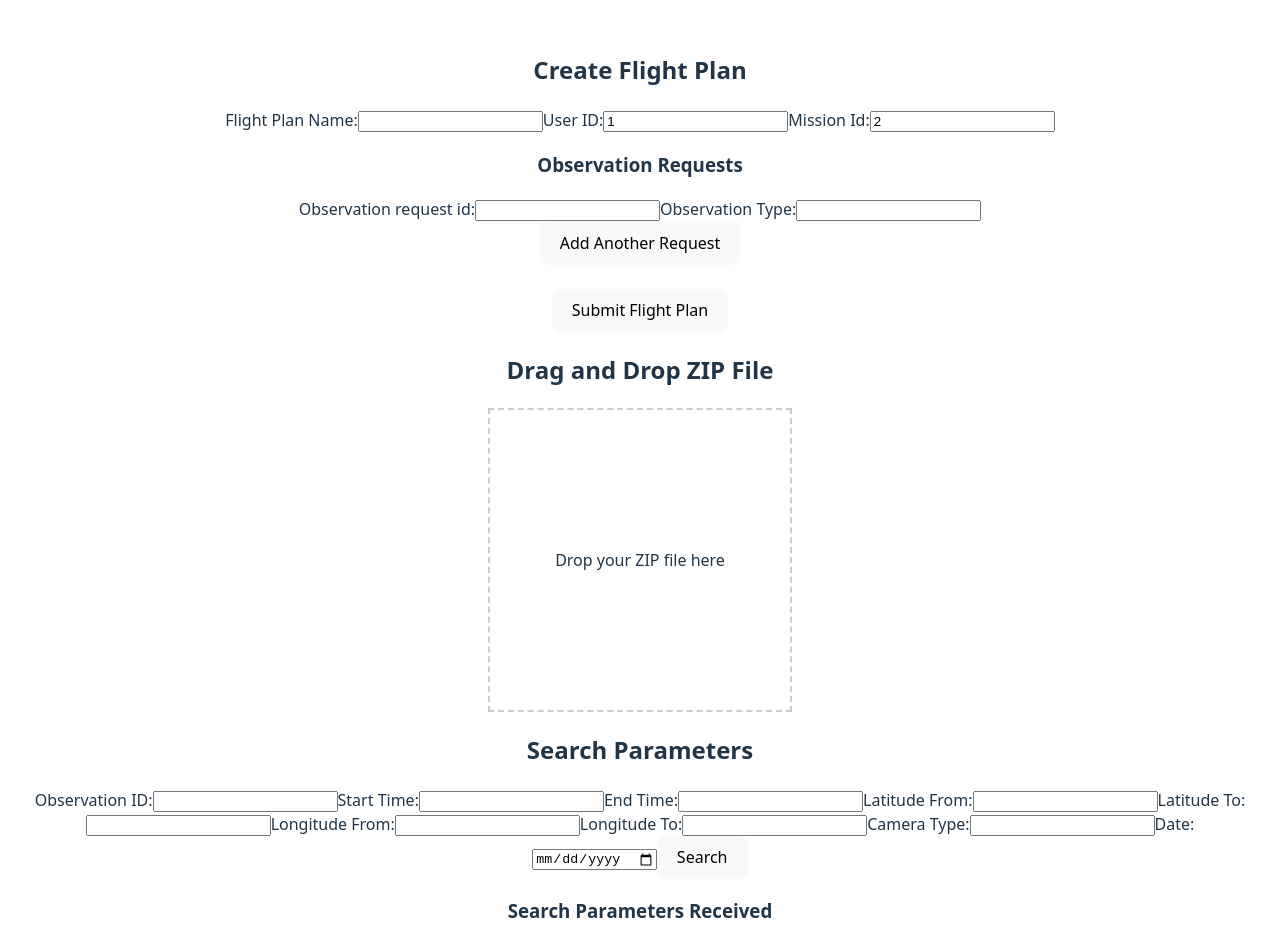
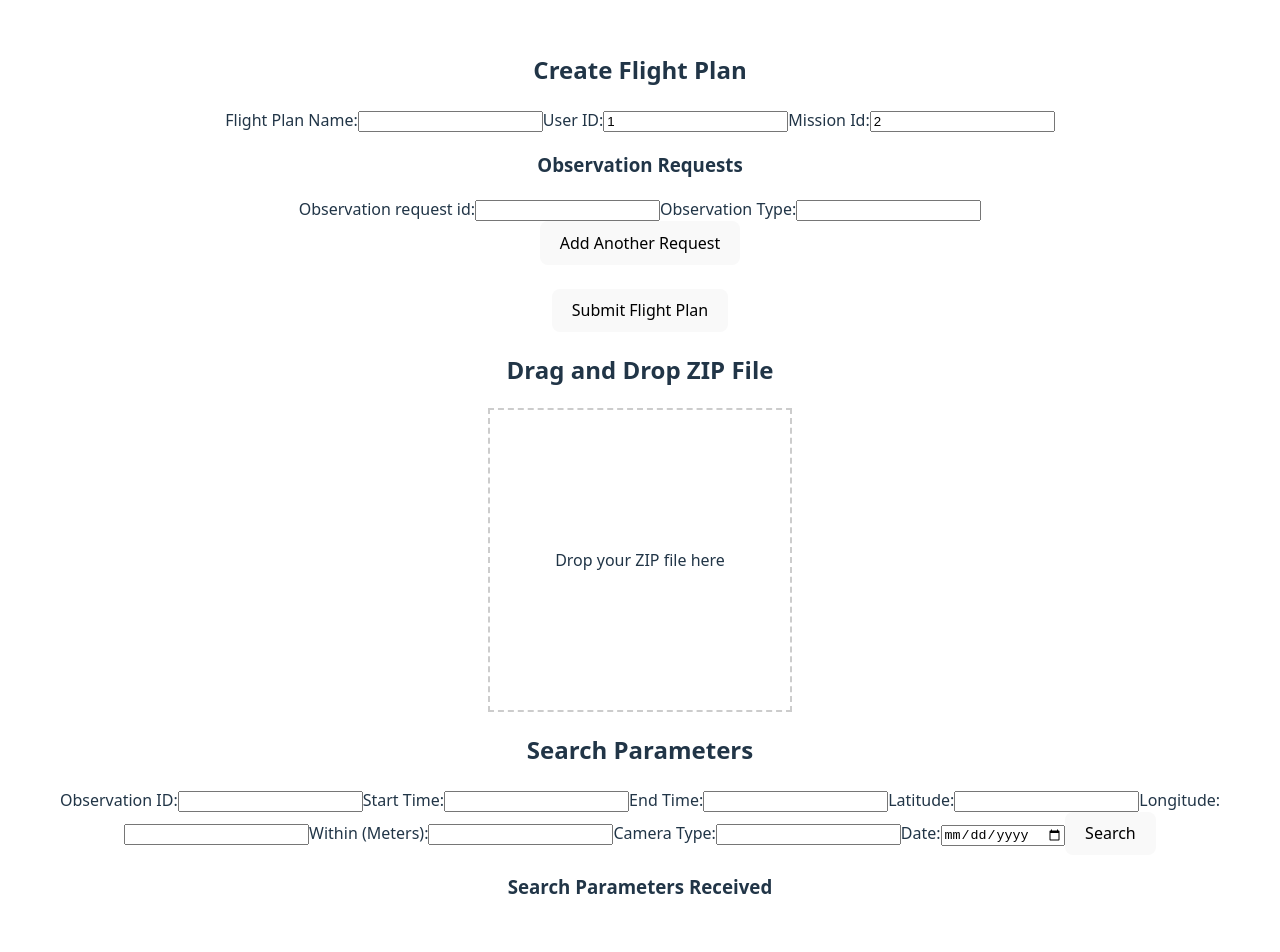
Before and after one commit to VictorFrank/mastersmockui, a React (Vite) app: page / in a window 1280 px wide. Shown: the top 952 px of the page. Built offline with nearby package versions, Linux system fonts and the light colour scheme.

Commit message:
Search geographic within

```diff
--- a/src/search.jsx
+++ b/src/search.jsx
@@ -12,6 +12,7 @@ function search() {
         lon_to: '',
         camera: '',
         date: '',
+        dist_from: ''
     });
 
     const [results, setResults] = useState([]);
@@ -95,23 +96,23 @@ function search() {
                     />
                 </label>
                 <label>
-                    Latitude From:
+                    Latitude:
                     <input
                         name="lat_from"
                         value={searchParams.lat_from}
                         onChange={handleInputChange}
                     />
                 </label>
+                {/*<label>*/}
+                {/*    Latitude To:*/}
+                {/*    <input*/}
+                {/*        name="lat_to"*/}
+                {/*        value={searchParams.lat_to}*/}
+                {/*        onChange={handleInputChange}*/}
+                {/*    />*/}
+                {/*</label>*/}
                 <label>
-                    Latitude To:
-                    <input
-                        name="lat_to"
-                        value={searchParams.lat_to}
-                        onChange={handleInputChange}
-                    />
-                </label>
-                <label>
-                    Longitude From:
+                    Longitude:
                     <input
                         name="lon_from"
                         value={searchParams.lon_from}
@@ -119,13 +120,21 @@ function search() {
                     />
                 </label>
                 <label>
-                    Longitude To:
+                    Within (Meters):
                     <input
-                        name="lon_to"
-                        value={searchParams.lon_to}
+                        name="dist_from"
+                        value={searchParams.dist_from}
                         onChange={handleInputChange}
                     />
                 </label>
+                {/*<label>*/}
+                {/*    Longitude To:*/}
+                {/*    <input*/}
+                {/*        name="lon_to"*/}
+                {/*        value={searchParams.lon_to}*/}
+                {/*        onChange={handleInputChange}*/}
+                {/*    />*/}
+                {/*</label>*/}
                 <label>
                     Camera Type:
                     <input
```
